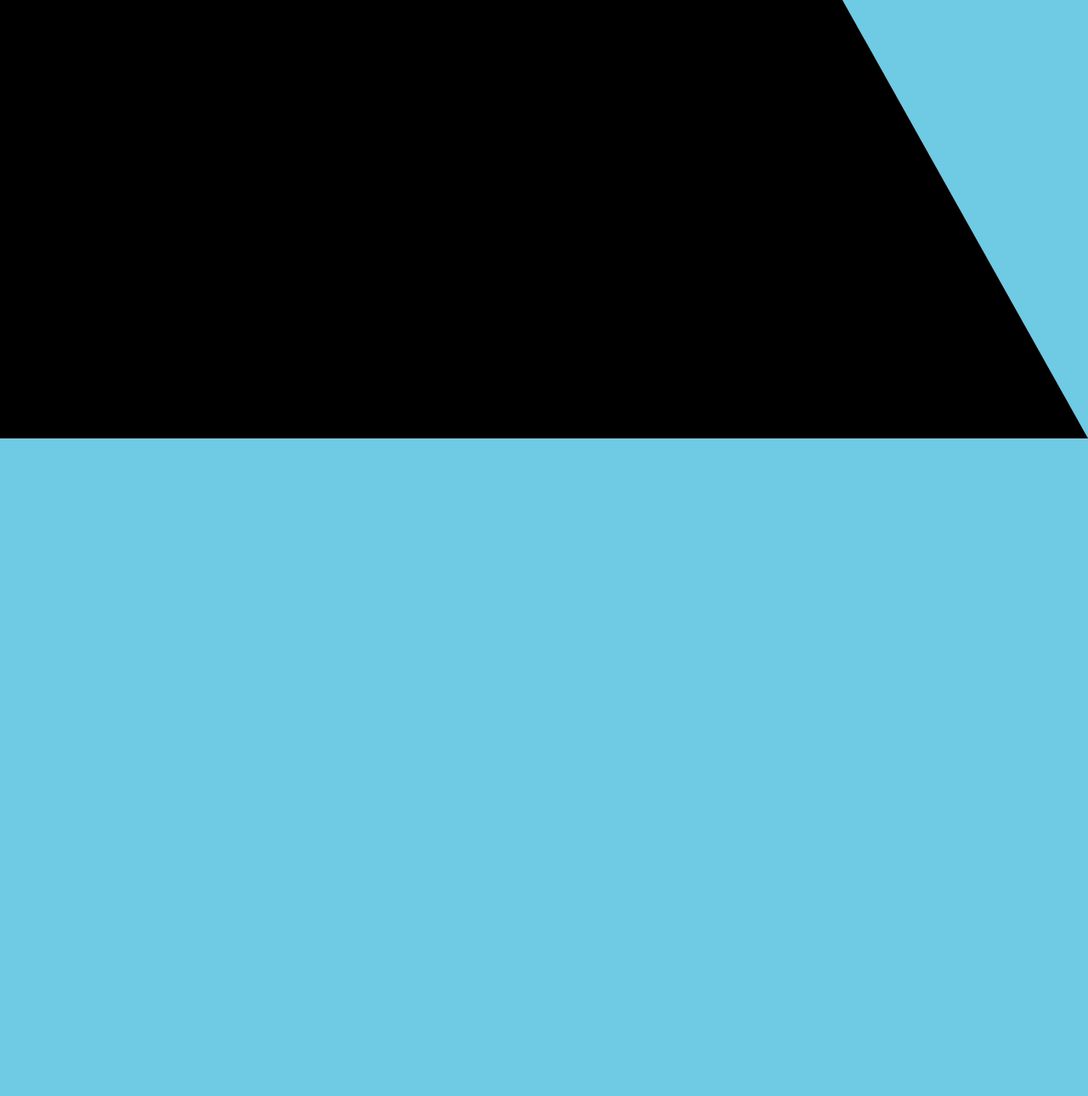
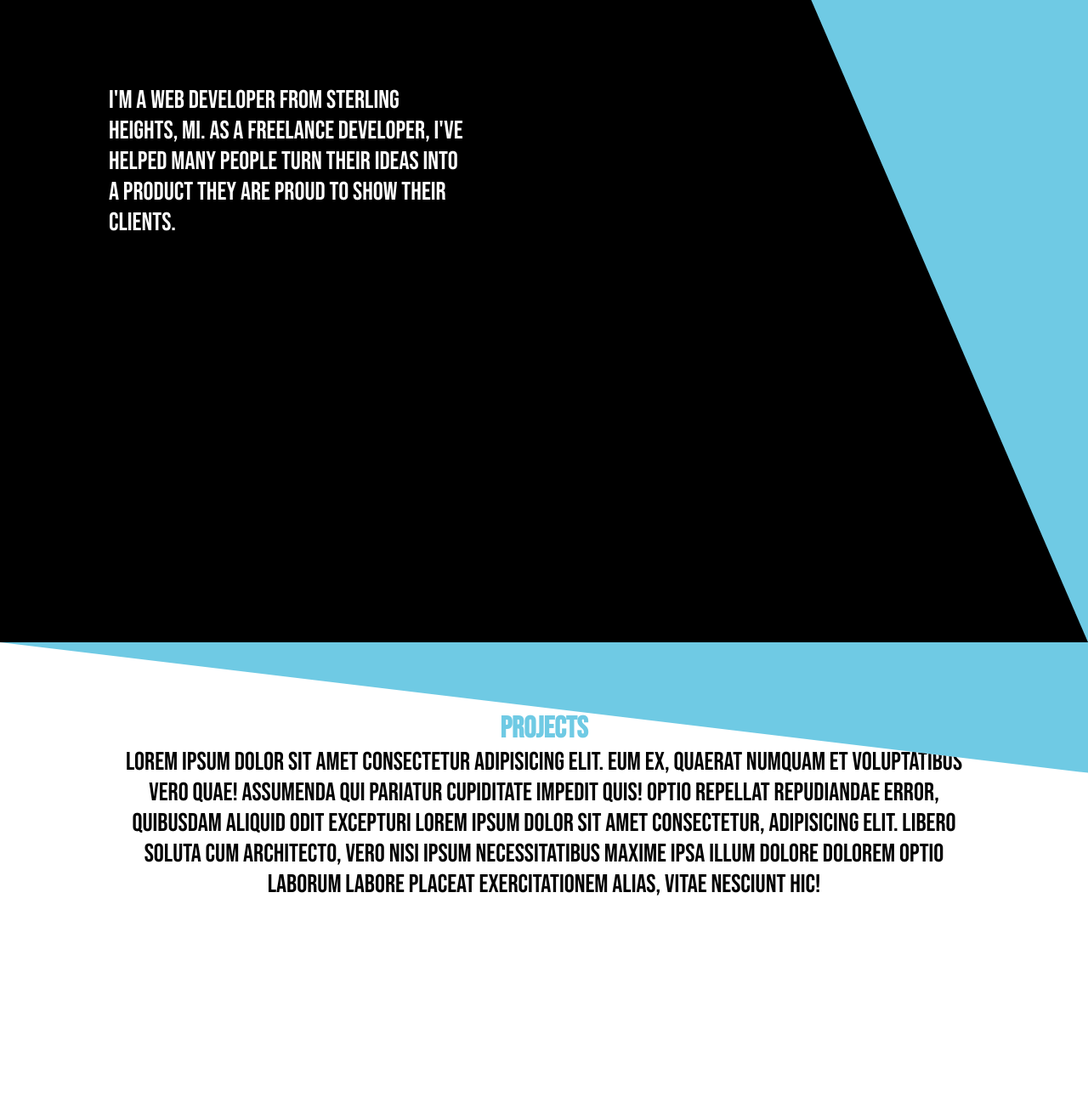
Before and after one commit to ericswkshp/ericarsenault, a plain HTML site: page index.html in a window 1280 px wide. Shown: the part 284-1574 px from the top of the page at 85% size. Before the commit the page ends 800 px from the top, so only its background shows below. Drawn offline with Linux system fonts and the light colour scheme.

Commit message:
added project section

```diff
--- a/css/style.css
+++ b/css/style.css
@@ -18,7 +18,7 @@ html {
 
 .nav li {
   font-size: 3rem;
-  color: #fff;
+  color: black;
   display: inline-block;
   margin: 0 2rem;
   text-transform: uppercase;
@@ -26,13 +26,13 @@ html {
 
 .title-container {
   background-color: black;
-  height: 100vh;
+  height: 130vh;
   clip-path: polygon(0 0, 65% 0, 100% 100%, 0% 100%);
 }
 
 .title-sub-box {
   position: absolute;
-  margin-top: 20vh;
+  margin-top: 10%;
   margin-left: 10%;
   letter-spacing: 1rem;
 }
@@ -47,3 +47,26 @@ html {
   position: absolute;
   right: 0;
 }
+
+.intro-container {
+  position: absolute;
+  margin-top: 30%;
+  margin-left: 10%;
+  width: 33%;
+  color: #fff;
+  font-size: 3rem;
+}
+
+.projects {
+  padding: 8rem 10%;
+  margin-bottom: 5rem;
+  background-color: #fff;
+  font-size: 3rem;
+  height: 80vh;
+  text-align: center;
+  clip-path: polygon(0 0, 100% 24%, 100% 100%, 0 100%);
+}
+
+.projects-title {
+  color: #6fcae4;
+}
--- a/index.html
+++ b/index.html
@@ -25,6 +25,27 @@
         <h1 class="title">Eric Arsenault</h1>
         <h2 class="sub-title">Web Developer</h2>
       </div>
+
+      <div class="intro-container">
+        <p class="intro-box">
+          I'm a web developer from Sterling Heights, MI. As a freelance
+          developer, I've helped many people turn their ideas into a product
+          they are proud to show their clients.
+        </p>
+      </div>
+    </div>
+
+    <div class="projects">
+      <h3 class="projects-title">Projects</h3>
+      <p>
+        Lorem ipsum dolor sit amet consectetur adipisicing elit. Eum ex, quaerat
+        numquam et voluptatibus vero quae! Assumenda qui pariatur cupiditate
+        impedit quis! Optio repellat repudiandae error, quibusdam aliquid odit
+        excepturi Lorem ipsum dolor sit amet consectetur, adipisicing elit.
+        Libero soluta cum architecto, vero nisi ipsum necessitatibus maxime ipsa
+        illum dolore dolorem optio laborum labore placeat exercitationem alias,
+        vitae nesciunt hic!
+      </p>
     </div>
   </body>
 </html>
```
